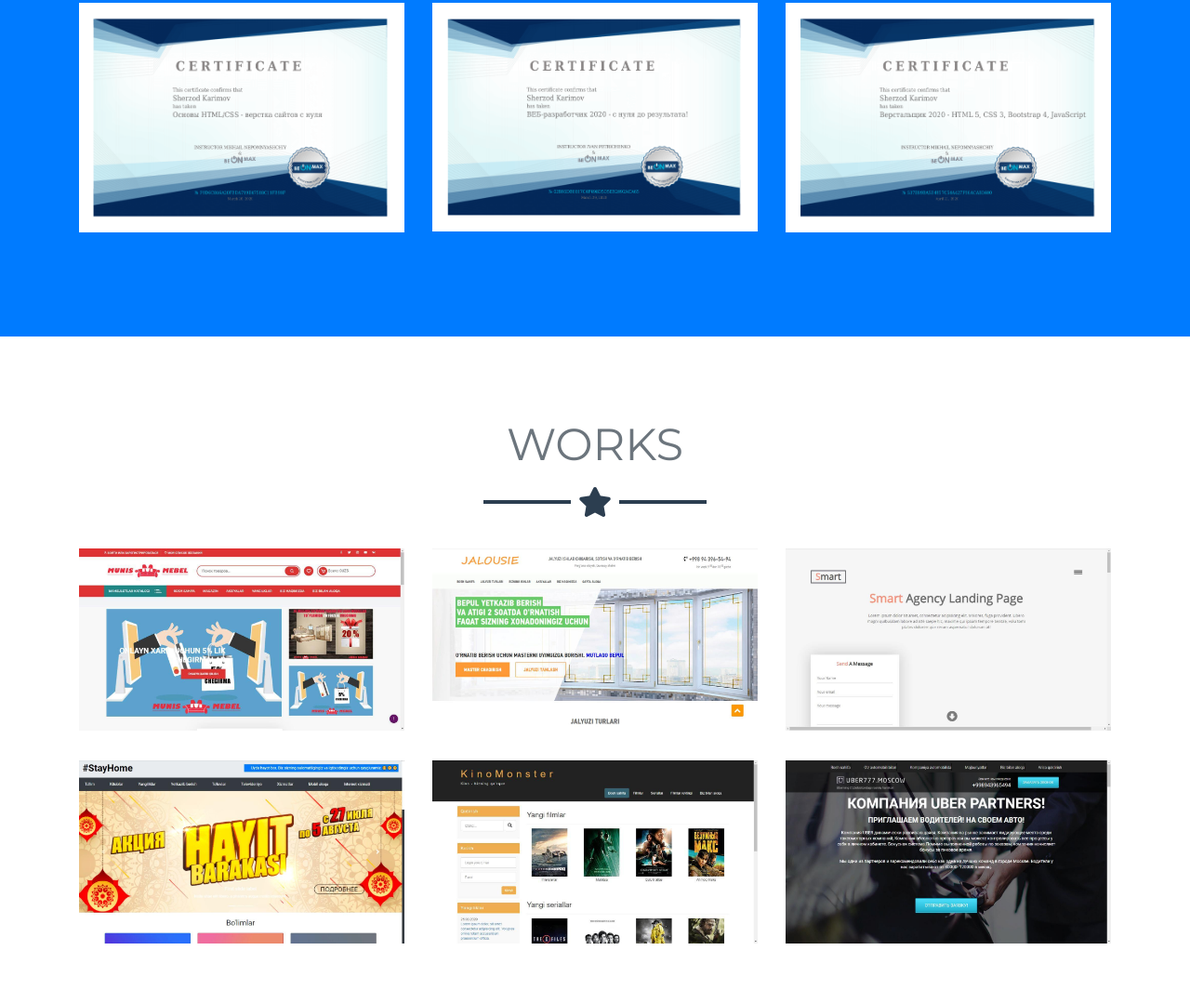
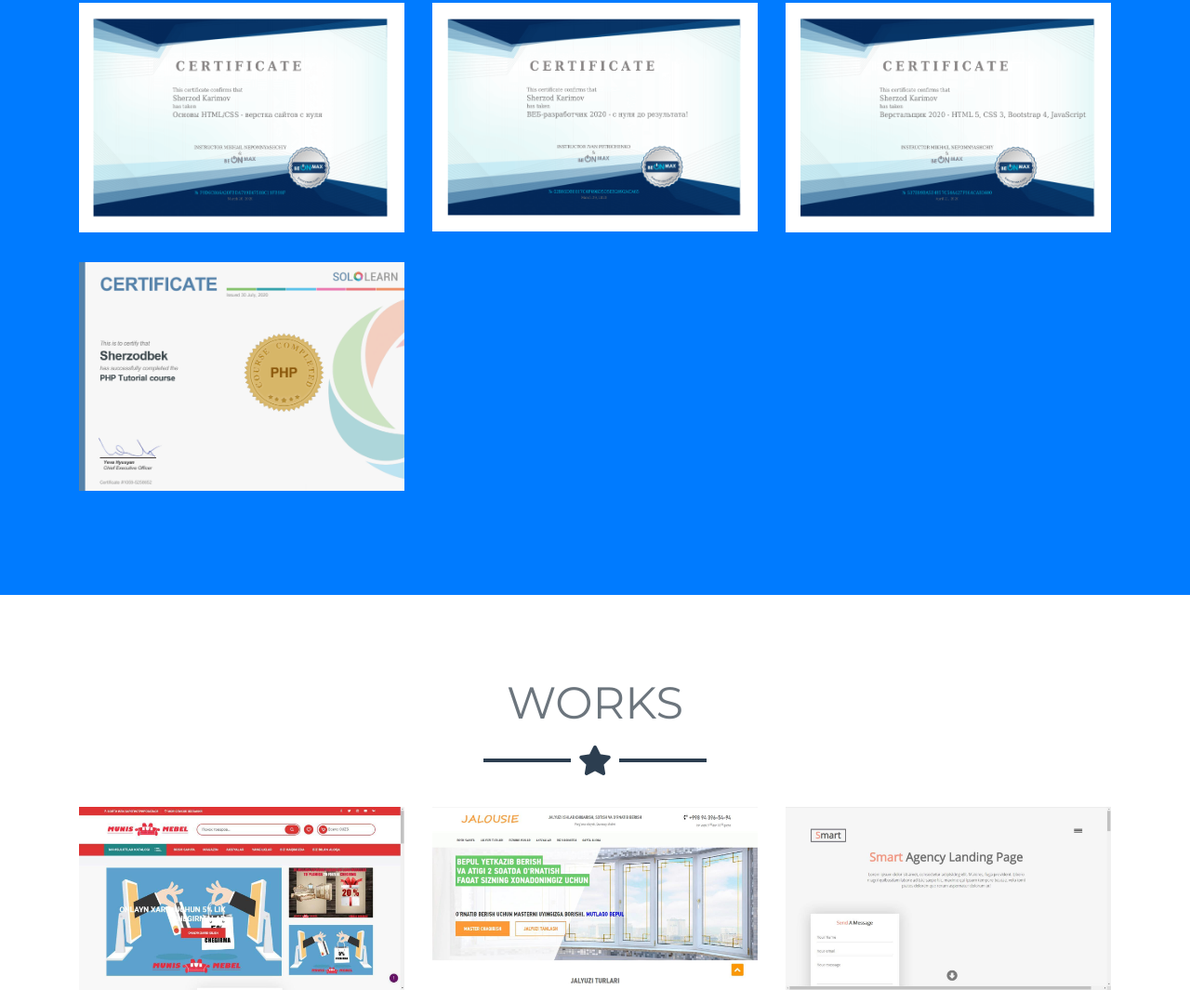
Before and after one commit to marsik12/marsik12.github.io, a website with bundled scripts: page index.html in a window 1280 px wide. Shown: the part 2147-3226 px from the top of the page at 93% size. Built offline with nearby package versions, Linux system fonts and the light colour scheme; a script that the page names is missing.

Commit message:
Added new sertificate

```diff
--- a/index.html
+++ b/index.html
@@ -8,7 +8,7 @@
 	<meta http-equiv="X-UA-Compatible" content="ie=edge">
 	<meta name="description" content="Portfolio by Sherzod Karimov">
 	<meta name="author" content="Sherzod Karimov">
-	<meta name="keywords" content="resume, developer, Sherzodbek">
+	<meta name="keywords" content="resume, developer, Sherzodbek, portfolio">
 
 	<!-- todo Site title -->
 	<title>Sherzod - Web Developer</title>
@@ -58,7 +58,7 @@
 	<!-- ? Navigation -->
 	<nav class="navbar navbar-expand-lg bg-secondary fixed-top text-uppercase" id="mainNav">
 		<div class="container">
-			<a class="navbar-brand js-scroll-trigger" href="#page-top">Sherzod Karimov</a>
+			<a class="navbar-brand js-scroll-trigger" href="index.html">Sherzod Karimov</a>
 			<button class="navbar-toggler navbar-toggler-right text-uppercase bg-primary text-white rounded" type="button"
 				data-toggle="collapse" data-target="#navbarResponsive" aria-controls="navbarResponsive"
 				aria-expanded="false" aria-label="Toggle navigation">
@@ -209,6 +209,15 @@
 					<a class="d-block mx-auto" href="https://drive.google.com/open?id=1K2NnUn3PW0afzLcFMEWAzrjUhSaDLCoD"
 						target="_blank">
 						<img class="img-fluid" src="img/sertificates/sertificate_006.png" alt="">
+					</a>
+				</div>
+			</div>
+			<div class="row mt-3">
+				<div class="col-md-6 col-lg-4 mb-3">
+					<a class="d-block mx-auto"
+						href="https://drive.google.com/file/d/1qkLcakvTdMaL7dkN5C4kAZXSs3vmow0K/view?usp=sharing"
+						target="_blank">
+						<img class="img-fluid" src="img/sertificates/sertificate_007.png" alt="">
 					</a>
 				</div>
 			</div>
```
Also changed, not shown: img/sertificates/sertificate_007.png (added).
